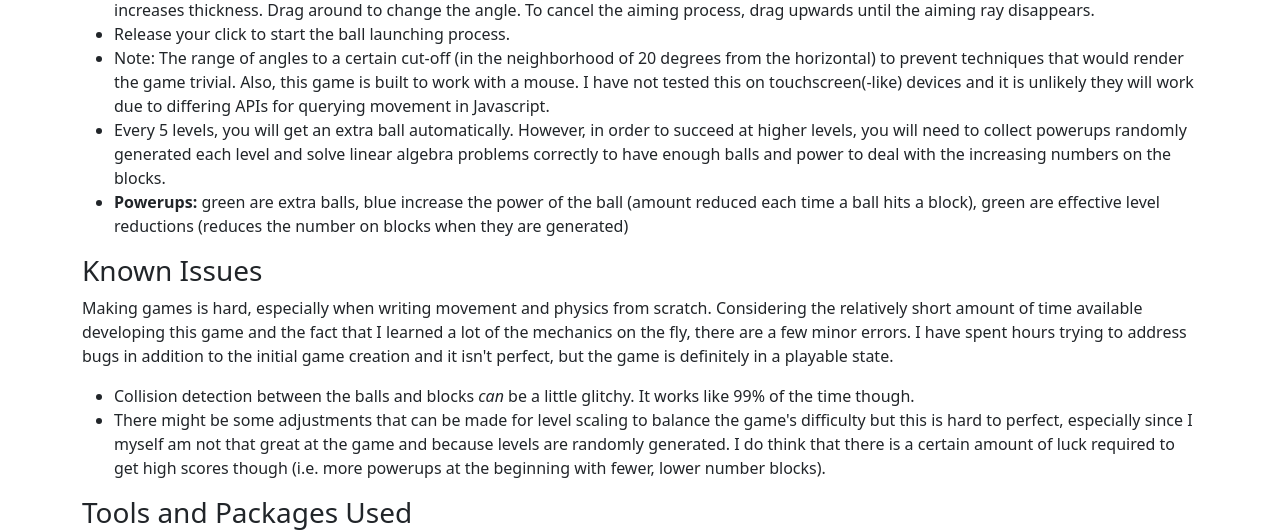
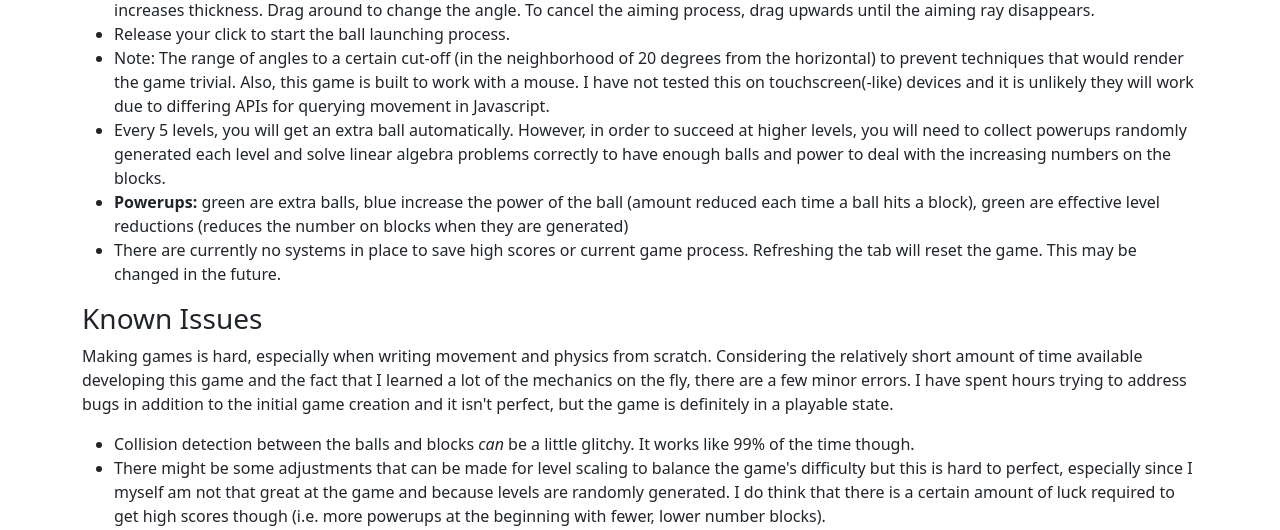
Before and after one commit to lakewood999/linalg-game, a Flask app: page / in a window 1280 px wide. Shown: the part 1327-1857 px from the top of the page. Run offline with Flask 2, Linux system fonts and the light colour scheme; some libraries are stand-ins or nearby versions.

Commit message:
added saving note

```diff
--- a/templates/index.html
+++ b/templates/index.html
@@ -111,6 +111,7 @@
 				<li>Note: The range of angles to a certain cut-off (in the neighborhood of 20 degrees from the horizontal) to prevent techniques that would render the game trivial. Also, this game is built to work with a mouse. I have not tested this on touchscreen(-like) devices and it is unlikely they will work due to differing APIs for querying movement in Javascript.</li>
 				<li>Every 5 levels, you will get an extra ball automatically. However, in order to succeed at higher levels, you will need to collect powerups randomly generated each level and solve linear algebra problems correctly to have enough balls and power to deal with the increasing numbers on the blocks.</li>
 				<li><b>Powerups: </b>green are extra balls, blue increase the power of the ball (amount reduced each time a ball hits a block), green are effective level reductions (reduces the number on blocks when they are generated)</li>
+				<li>There are currently no systems in place to save high scores or current game process. Refreshing the tab will reset the game. This may be changed in the future.</li>
 		    </ul>
 		</div>
 		<div class="container mb-3">
```
